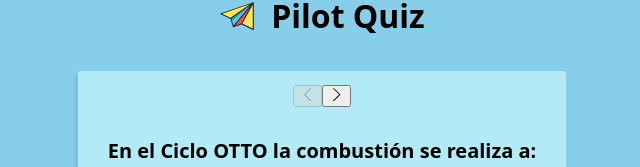
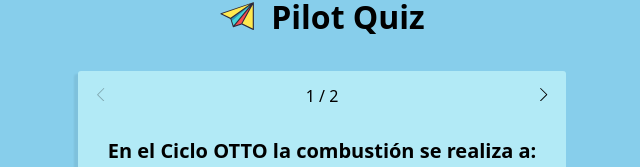
Before and after one commit to gusalfonso/pilot-quiz, a React (Vite) app: page / in a window 1280 px wide. Both pictures are taken after a click on the button "¡Empezar!". Shown: the part 263-430 px from the top of the page, without its empty margins (318-958 px from the left). Built offline with nearby package versions, Linux system fonts and the light colour scheme.

Commit message:
empezando con el backend

```diff
--- a/src/App.css
+++ b/src/App.css
@@ -7,11 +7,17 @@ main {
 }
 
 .navigation-bar {
+    width: 100%;
     display: flex;
-    justify-content: center;
+    justify-content: space-between;
     align-items: center;
     padding: 10px 8px;
     background-color: transparent;
+
+    button {
+        background: none;
+        border: none;
+    }
 }
 
 
--- a/src/Game.tsx
+++ b/src/Game.tsx
@@ -1,4 +1,3 @@
-import { IconBase } from "react-icons";
 import { useQuestionStore } from "./store/questions";
 import { Question as QuestionType } from "./types";
 import { SlArrowLeft, SlArrowRight } from "react-icons/sl";
@@ -6,7 +5,7 @@ import { SlArrowLeft, SlArrowRight } from "react-icons/sl";
 
 const getBackgroundColor = (info: QuestionType, answer?:string) => {
   const { userSelectedAnswer, correct } = info;
-  // Si ninguna pregunta ha sido clickeada, no hacer nadad:
+  // Si ninguna pregunta ha sido clickeada, no hacer nada:
   if (userSelectedAnswer === undefined) return "answer-button";
   // Si se clickea una respuesta incorrecta:
   if (userSelectedAnswer !== correct && userSelectedAnswer === answer) return "answer-button incorrect";
@@ -58,7 +57,7 @@ export const Game = () => {
       <button onClick={goPreviousQuestion} disabled={currentQuestion === 0}>
         <SlArrowLeft/>
       </button>
-
+      {currentQuestion + 1} / {questions.length}
       <button onClick={goNextQuestion} disabled={currentQuestion === questions.length-1}>
         <SlArrowRight/>
       </button>
```
